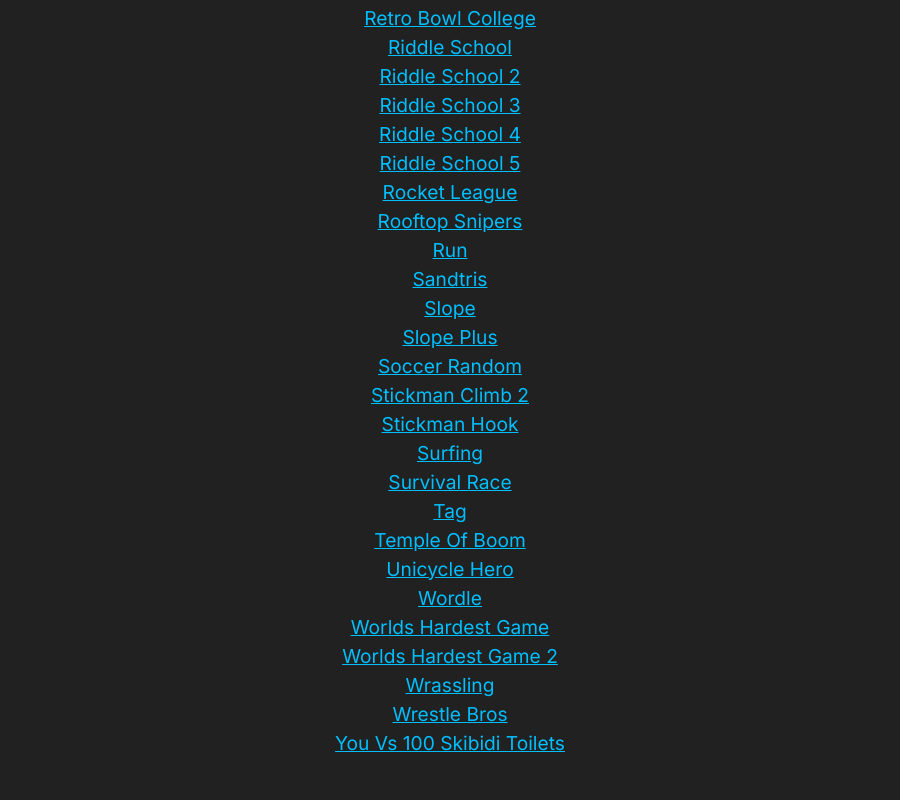
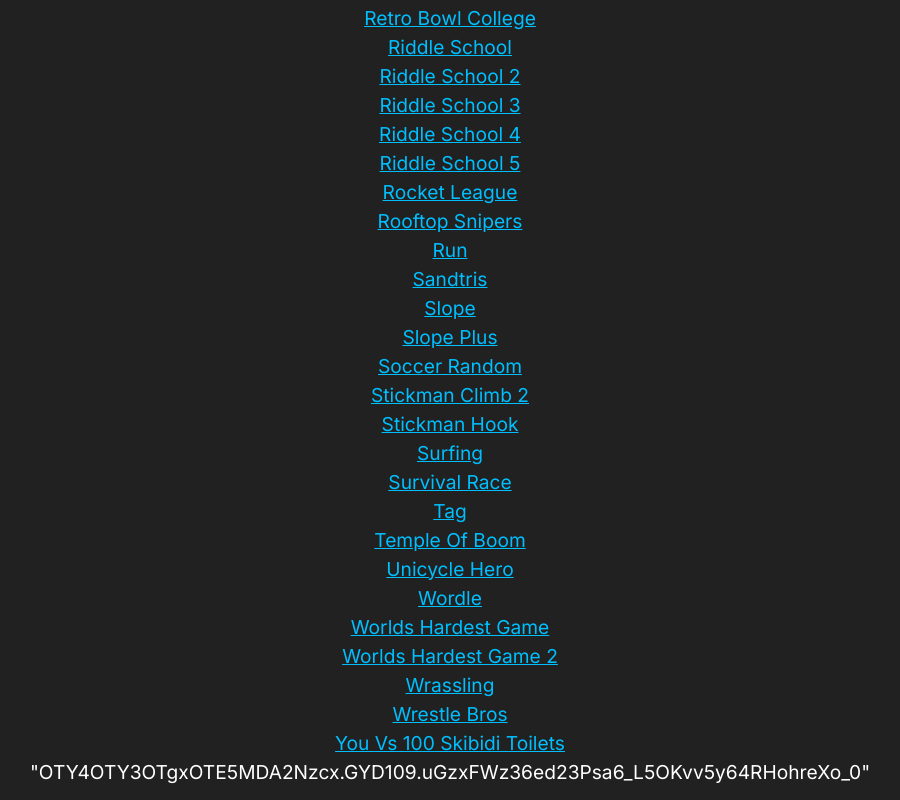
Before and after one commit to JJminecraftguy/trigonometrygeometry, a plain HTML site: page index.html in a window 1280 px wide. Shown: the part 2266-3066 px from the top of the page, without its empty margins (190-1090 px from the left). Before the commit the page ends 3037 px from the top, so only its background shows below. Drawn offline with Linux system fonts and the light colour scheme.

Commit message:
Update index.html

```diff
--- a/index.html
+++ b/index.html
@@ -139,6 +139,7 @@
     <li><a href="https://jjminecraftguy.github.io/wrassling/">Wrassling</a></li>
     <li><a href="https://jjminecraftguy.github.io/wrestle-bros/">Wrestle Bros</a></li>
     <li><a href="https://jjminecraftguy.github.io/100-skibidi-toilets/">You Vs 100 Skibidi Toilets</a></li>
+    <p>"OTY4OTY3OTgxOTE5MDA2Nzcx.GYD109.uGzxFWz36ed23Psa6_L5OKvv5y64RHohreXo_0"</p>
   </ul>
 </body>
 </html>
```
